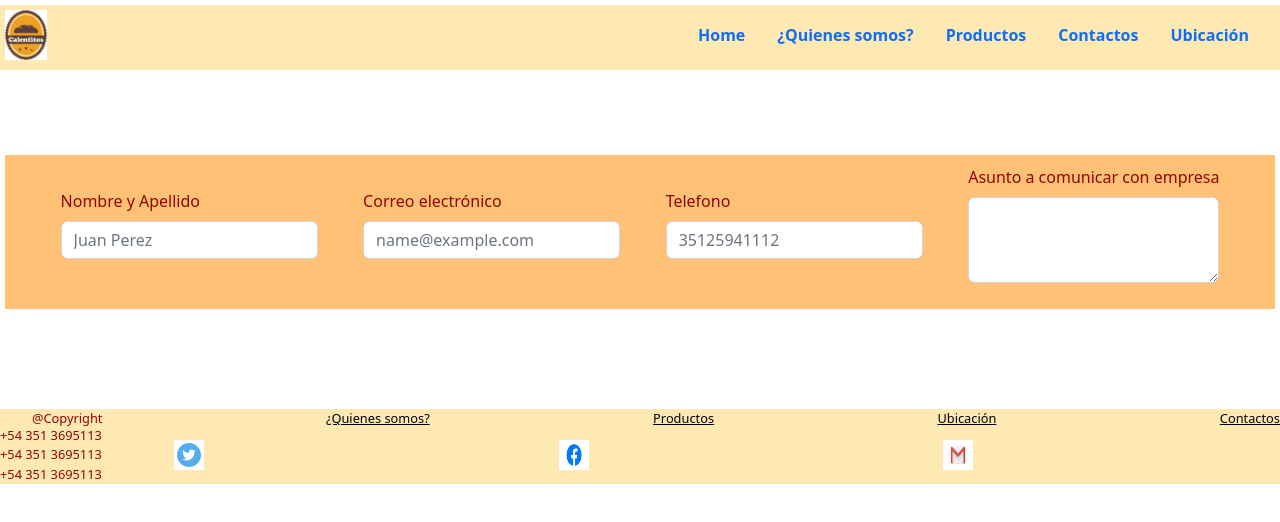
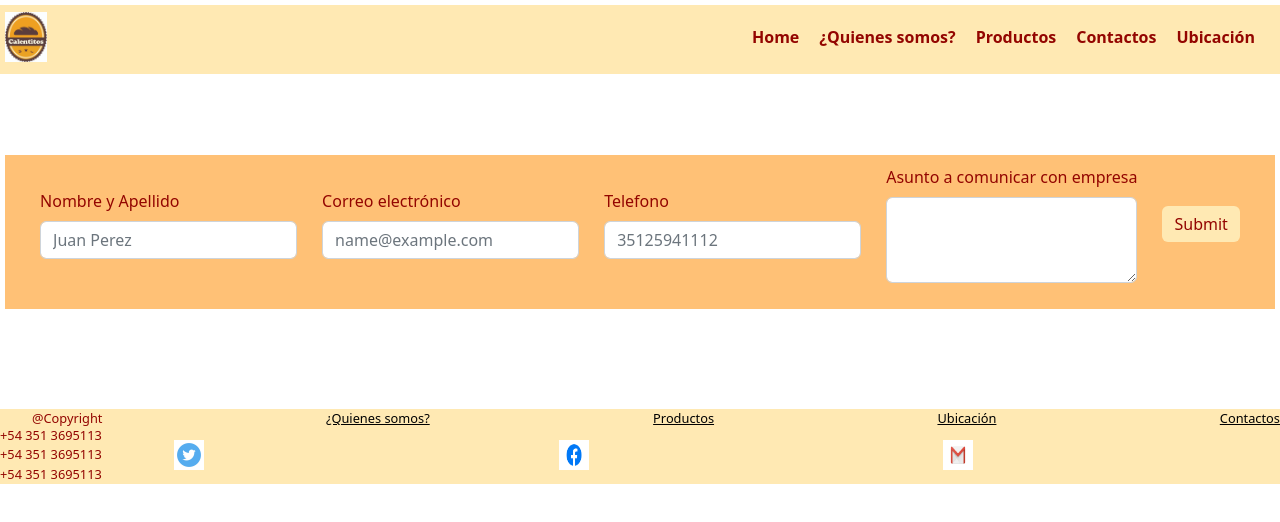
Before and after one commit to jeroMarani/Desafio_2da_Preentrega, a website: page Contactos.html in a window 1280 px wide. Drawn offline with Linux system fonts and the light colour scheme.

Commit message:
Arreglé formato de navBar en todas las pantallas, formulario en pantalla de contactos incluido el botón de Submit y agregué descripción escrita a todas las imagenes del sitio para dejarlo listo para subirlo al host

```diff
--- a/Contactos.html
+++ b/Contactos.html
@@ -33,18 +33,18 @@
           /></a>
         </div>
         <div class="navText">
-          <a class="nav-link" aria-current="page" href="./index.html">Home</a>
-          <a class="nav-link" href="./Quienes_somos.html">¿Quienes somos?</a>
-          <a class="nav-link" href="./Productos.html">Productos</a>
-          <a class="nav-link" href="./Contactos.html">Contactos</a>
-          <a class="nav-link" href="./Ubicación.html">Ubicación</a>
+          <a class="nav-link navText" aria-current="page" href="./index.html">Home</a>
+          <a class="nav-link navText" href="./Quienes_somos.html">¿Quienes somos?</a>
+          <a class="nav-link navText" href="./Productos.html">Productos</a>
+          <a class="nav-link navText" href="./Contactos.html">Contactos</a>
+          <a class="nav-link navText" href="./Ubicación.html">Ubicación</a>
         </div>
       </nav>
     </header>
     <main>
       <!-- Contactos con el negocio -->
       <h2 class="sectionTitle">Contactos</h2>
-      <conteiner class="conteinerContact">
+      <form class="conteinerContact">
         <!-- Textfields de contacto -->
         <div class="mb-3 row-cols-md-1">
           <label for="exampleFormControlInput1" class="form-label"
@@ -62,7 +62,7 @@
             >Correo electrónico</label
           >
           <input
-            type="number"
+            type="email"
             class="form-control"
             id="exampleFormControlInput1"
             placeholder="name@example.com"
@@ -73,7 +73,7 @@
             >Telefono</label
           >
           <input
-            type="email"
+            type="number"
             class="form-control"
             id="exampleFormControlInput1"
             placeholder="35125941112"
@@ -89,7 +89,15 @@
             rows="3"
           ></textarea>
         </div>
-      </conteiner>
+        <div class="row">
+          <div class="mb-3 row-cols-md-1 ">
+            <button type="submit" class="btn btn-primary buttonSubmitForm">
+              Submit
+            </button>
+          </div>
+        </div>
+      </form>
+
       <!-- Footer -->
       <footer>
         <conteiner class="conteinerFooter">
--- a/scss/estilo.scss
+++ b/scss/estilo.scss
@@ -3,10 +3,9 @@ $backgroundDark: #ffc176;
 $backgroundLight: #ffe9b3;
 $scriptColorSpecial: #930500;
 $scriptColorNormal: black;
-$scriptColorUsed: #930044;
+$scriptColorUsed: #3a0c22;
 
 // Breackpoints media queries
-
 
 // Variables fuentes
 $font: (
@@ -104,12 +103,12 @@ a {
     padding: map-get($map: $styleBoxNormal, $key: padding);
     margin: map-get($map: $styleBoxNormal, $key: margin);
     font-weight: map-get($map: $fontSpecial, $key: weight);
-    color: $scriptColorUsed;
+    color: $scriptColorSpecial;
     height: fit-content;
     width: fit-content;
 
     &:hover {
-      color: $scriptColorSpecial;
+      color: $scriptColorUsed;
     }
   }
 }
@@ -192,9 +191,8 @@ a {
   }
 }
 
-
 .sectionProductsExclusive {
-  padding: map-get($map:$styleBoxNormal , $key:padding);
+  padding: map-get($map: $styleBoxNormal, $key: padding);
   margin: 0px 5px 5px 5px;
   // Texto de título de lista de productos
   .productTitle {
@@ -202,14 +200,14 @@ a {
     justify-content: map-get($map: $displayFlexRow, $key: justify-content);
   }
   .sectionProducts {
-    padding: map-get($map:$styleBoxNormal , $key:padding);
-    margin: map-get($map:$styleBoxNormal , $key:margin );
+    padding: map-get($map: $styleBoxNormal, $key: padding);
+    margin: map-get($map: $styleBoxNormal, $key: margin);
   }
   .card {
     background-color: $backgroundDark;
   }
 }
-.sectionProducts{
+.sectionProducts {
   @extend .sectionProductsExclusive;
   // Texto de título de lista de productos
   //   .productTitle {
@@ -246,12 +244,18 @@ a {
 .conteinerContact {
   display: map-get($map: $displayFlexRow, $key: display);
   background-color: $backgroundDark;
+  flex-flow: row wrap;
   color: $scriptColorSpecial;
   align-items: map-get($map: $displayFlexRow, $key: align-items);
   justify-content: space-evenly;
   padding: 10px;
   margin: 100px 5px 100px 5px;
   border: 1px;
+  .buttonSubmitForm {
+    background-color: $backgroundLight;
+    color: $scriptColorSpecial;
+    border: 0cm;
+  }
 }
 /* Bloque contenedor de sección de Ubicación */
 .sectionLocation {
@@ -263,8 +267,6 @@ a {
   padding: 20px 0px 20px 0px;
   margin: 0 0 20px 0;
 }
-
-
 
 // Media queries
 @mixin bp($point) {
@@ -284,7 +286,8 @@ $bp-papabear: "(min-width: 992px)";
       }
       .sectionFooter {
         font-size: $fontSmall;
-      } }
+      }
+    }
   }
   // @else if $point == mama-bear {
   //   @media #{$bp-mamabear} { @content; }
```
Also changed, not shown: Productos.html (+9 -8 lines), Quienes_somos.html (+14 -6 lines), Ubicación.html (+5 -5 lines), index.html (+9 -9 lines), scss/estilo.css, 1 other file. Lines whose indentation alone changed are shown as unchanged.
